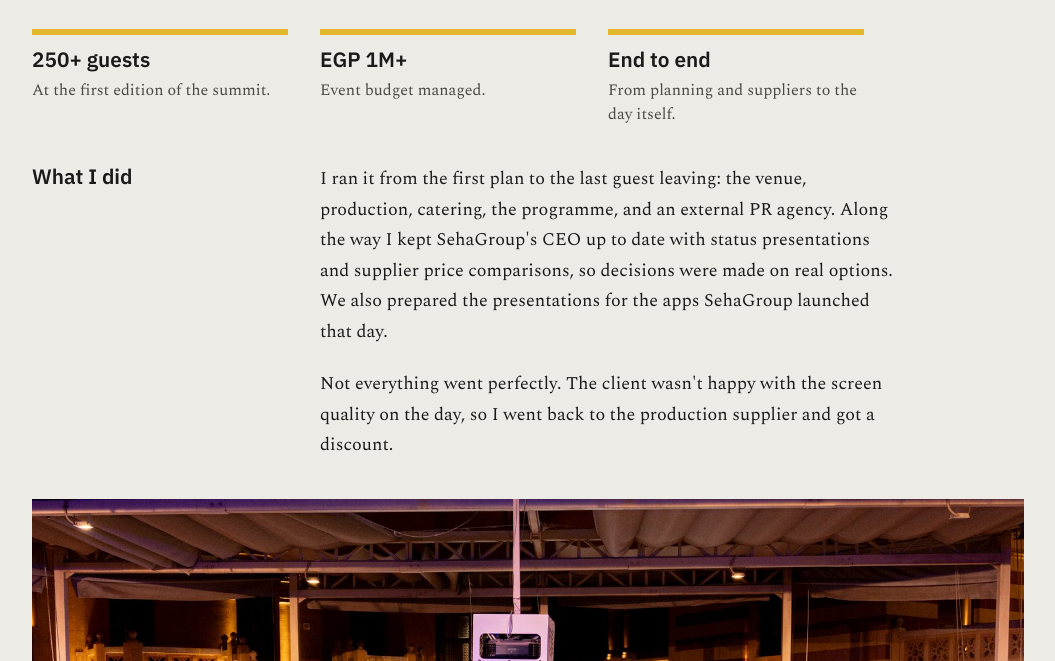
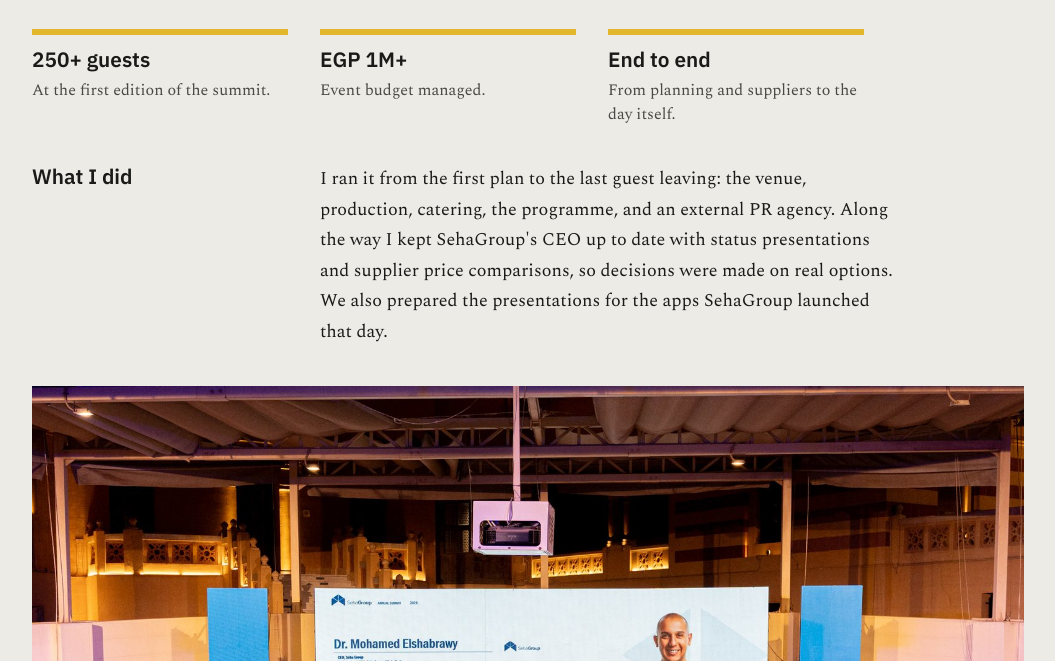
Before and after one commit to mnelrouby/melrouby-site, a plain HTML site: page events.html in a window 1280 px wide. Shown: the part 530-1191 px from the top of the page, without its empty margins (48-1103 px from the left). Drawn offline with nearby package versions, Linux system fonts and the light colour scheme.

Commit message:
Events: remove screen-quality line

```diff
--- a/events.html
+++ b/events.html
@@ -257,7 +257,6 @@ h3{font-family:"IBM Plex Sans",system-ui,sans-serif;font-weight:600;font-size:1.
     <h3 style="margin:0">What I did</h3>
     <div>
       <p>I ran it from the first plan to the last guest leaving: the venue, production, catering, the programme, and an external PR agency. Along the way I kept SehaGroup's CEO up to date with status presentations and supplier price comparisons, so decisions were made on real options. We also prepared the presentations for the apps SehaGroup launched that day.</p>
-      <p>Not everything went perfectly. The client wasn't happy with the screen quality on the day, so I went back to the production supplier and got a discount.</p>
     </div>
   </div>
   <div class="sgallery" style="margin-top:2.4rem">
```
